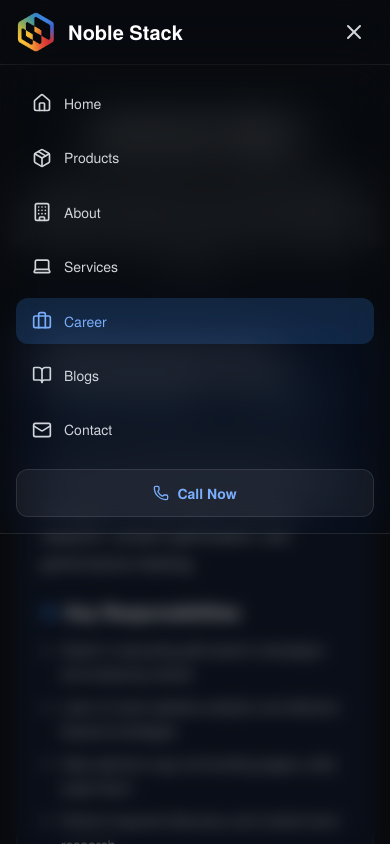
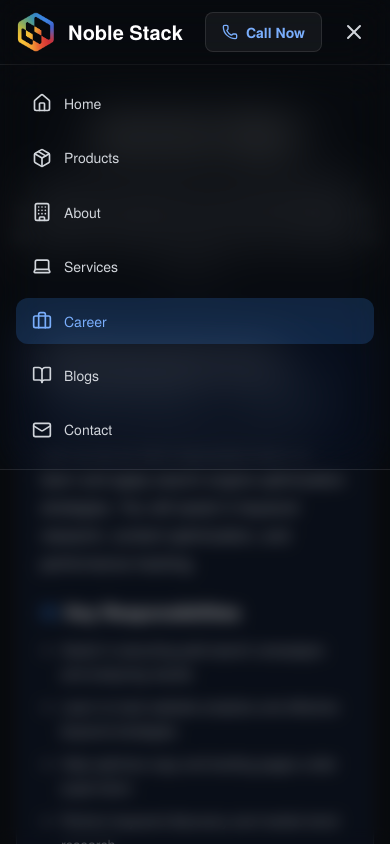
Before and after one commit to om202/NobleStack, a Next.js app: page /Career in a window 390 px wide. Both pictures are taken after a click on the button "Open menu". Shown: the top 844 px of the page. Built offline with nearby package versions, Linux system fonts and the light colour scheme.

Commit message:
make nav more responsive

```diff
--- a/src/components/common/Navigation.tsx
+++ b/src/components/common/Navigation.tsx
@@ -87,7 +87,7 @@ export default function Navigation() {
             </Link>
 
             {/* Desktop Navigation Items - Centered */}
-            <div className="hidden md:flex items-center justify-center flex-1 px-8">
+            <div className="hidden min-[900px]:flex items-center justify-center flex-1 px-8">
               <div className="flex items-center space-x-1">
                 {navigationItems.map((item) => {
                   const Icon = item.icon;
@@ -97,12 +97,12 @@ export default function Navigation() {
                     <Link
                       key={item.href}
                       href={item.href}
-                      className={`flex items-center gap-2 px-4 py-2 rounded-lg text-sm font-medium transition-colors duration-150 ${isActive
+                      className={`flex items-center gap-2 px-2 min-[1165px]:px-4 py-2 rounded-lg text-sm font-medium transition-colors duration-150 ${isActive
                         ? "bg-nobleblue-500/20 text-nobleblue-300"
                         : "text-muted-theme hover:text-nobleblue-300 hover:bg-subtle-theme"
                         }`}
                     >
-                      <Icon className="w-4 h-4" aria-hidden="true" />
+                      <Icon className="w-4 h-4 hidden min-[1165px]:block" aria-hidden="true" />
                       <span>{item.label}</span>
                     </Link>
                   );
@@ -110,21 +110,23 @@ export default function Navigation() {
               </div>
             </div>
 
-            {/* Call Now Button - Desktop */}
-            <div className="hidden md:flex items-center">
+            {/* Right Side Actions */}
+            <div className="flex items-center gap-3">
+              {/* Call Now Button */}
+              <div className="flex items-center">
                 <a
                   href="tel:+9779851411602"
                   className="flex items-center gap-2 px-4 py-2 bg-subtle-theme text-nobleblue-300 rounded-lg hover:bg-subtle-hover transition-colors duration-200 font-semibold text-sm border border-theme"
                 >
                   <Phone className="w-4 h-4" />
-                <span>Call Now</span>
+                  <span className="whitespace-nowrap">Call Now</span>
                 </a>
               </div>
 
               {/* Mobile Menu Button */}
               <button
                 onClick={() => setIsMobileMenuOpen(!isMobileMenuOpen)}
-              className="md:hidden inline-flex items-center justify-center p-2 rounded-md text-muted-theme hover:text-nobleblue-300 hover:bg-subtle-theme transition-colors duration-200"
+                className="min-[900px]:hidden inline-flex items-center justify-center p-2 rounded-md text-muted-theme hover:text-nobleblue-300 hover:bg-subtle-theme transition-colors duration-200"
                 aria-label={isMobileMenuOpen ? "Close menu" : "Open menu"}
                 aria-expanded={isMobileMenuOpen}
               >
@@ -136,16 +138,17 @@ export default function Navigation() {
               </button>
             </div>
           </div>
+        </div>
       </nav>
 
       {/* Mobile Menu Overlay */}
       {isMobileMenuOpen && (
         <>
           <div
-            className="md:hidden fixed inset-0 bg-black/40 z-40 backdrop-blur-sm"
+            className="min-[900px]:hidden fixed inset-0 bg-black/40 z-40 backdrop-blur-sm"
             onClick={() => setIsMobileMenuOpen(false)}
           />
-          <div className="md:hidden fixed top-16 left-0 right-0 z-50 bg-card-theme/98 backdrop-blur-xl border-b border-theme backdrop-saturate-150 max-h-[calc(100vh-4rem)] overflow-y-auto">
+          <div className="min-[900px]:hidden fixed top-16 left-0 right-0 z-50 bg-card-theme/98 backdrop-blur-xl border-b border-theme backdrop-saturate-150 max-h-[calc(100vh-4rem)] overflow-y-auto">
             <div className="px-4 py-4 space-y-2">
               {navigationItems.map((item) => {
                 const Icon = item.icon;
@@ -167,14 +170,7 @@ export default function Navigation() {
                 );
               })}
 
-              {/* Mobile Call Now Button */}
-              <a
-                href="tel:+9779851411602"
-                className="flex items-center justify-center gap-2 px-4 py-3 bg-subtle-theme text-nobleblue-300 rounded-xl hover:bg-subtle-hover transition-colors duration-200 font-semibold text-sm border border-theme mt-4"
-              >
-                <Phone className="w-4 h-4" />
-                <span>Call Now</span>
-              </a>
+
             </div>
           </div>
         </>
```
Lines whose indentation alone changed are shown as unchanged.
